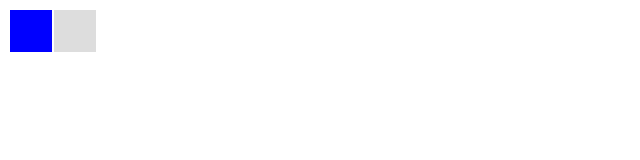
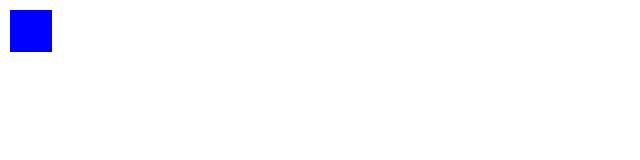
Before and after one commit to archiewald/warsawjs-16, a plain HTML site: page index.html in a window 1280 px wide. Both pictures are taken after a click on the element 31 px from the left and 31 px from the top of the page. Shown: the whole page, without its empty margins (0-640 px from the left). Drawn offline with Linux system fonts and the light colour scheme.

Commit message:
GameCell with setter and getter defined

```diff
--- a/game.js
+++ b/game.js
@@ -1,28 +1,30 @@
-const gameElement = document.getElementById("game");
-const row = document.createElement('tr');
-const cell = document.createElement('td');
-const cell2 = document.createElement('td');
+class GameCell {
+    constructor() { //constructor code runs on the creation of object
+        this._state = 'unknown'; // zmienna "prywatna", nie zmieniaj poza kodem
+        this._element = document.createElement('td');
+        const self = this;
+        this._element.addEventListener('click', function() {
+            console.log('clicked!');
+            self.setState('miss');
+        });
+    }
 
-row.appendChild(cell);
-row.appendChild(cell2);
+    setState(state) {
+        if (state !== 'unknown' && state !== 'miss' && state !== 'hit'){
+            throw new Error('Invalid state!')
+        }
+        this._state = state;
+        this._element.className = 'cell_' + state;
+    }
 
-gameElement.appendChild(row);
+    getElement() {
+        return this._element;
+    }
 
-//controler pobiera input od uzytkownika i przekazuje na view
-
-function colorCell(event) {
-    console.log(event);
-    event.target.classList.add('clicked');
 }
 
-const cells = [cell, cell2];
-
-cells.forEach((cell) => cell.addEventListener('click', colorCell));
-
-// for (let i = 0; i < cells.length; i++){
-//     cells[i].addEventListener('click', colorCell)
-// }
-
-
-// cell.addEventListener('click', colorCell);
-// cell2.addEventListener('click', colorCell);
+const cell1 = new GameCell;
+const gameElement = document.getElementById('game');
+const row = document.createElement('tr');
+gameElement.appendChild(row);
+row.appendChild(cell1.getElement());
--- a/style.css
+++ b/style.css
@@ -3,6 +3,6 @@ td {
     width: 40px;
     height: 40px;
 }
-td.clicked {
+td.cell_miss {
     background-color: blue;
 }
```
